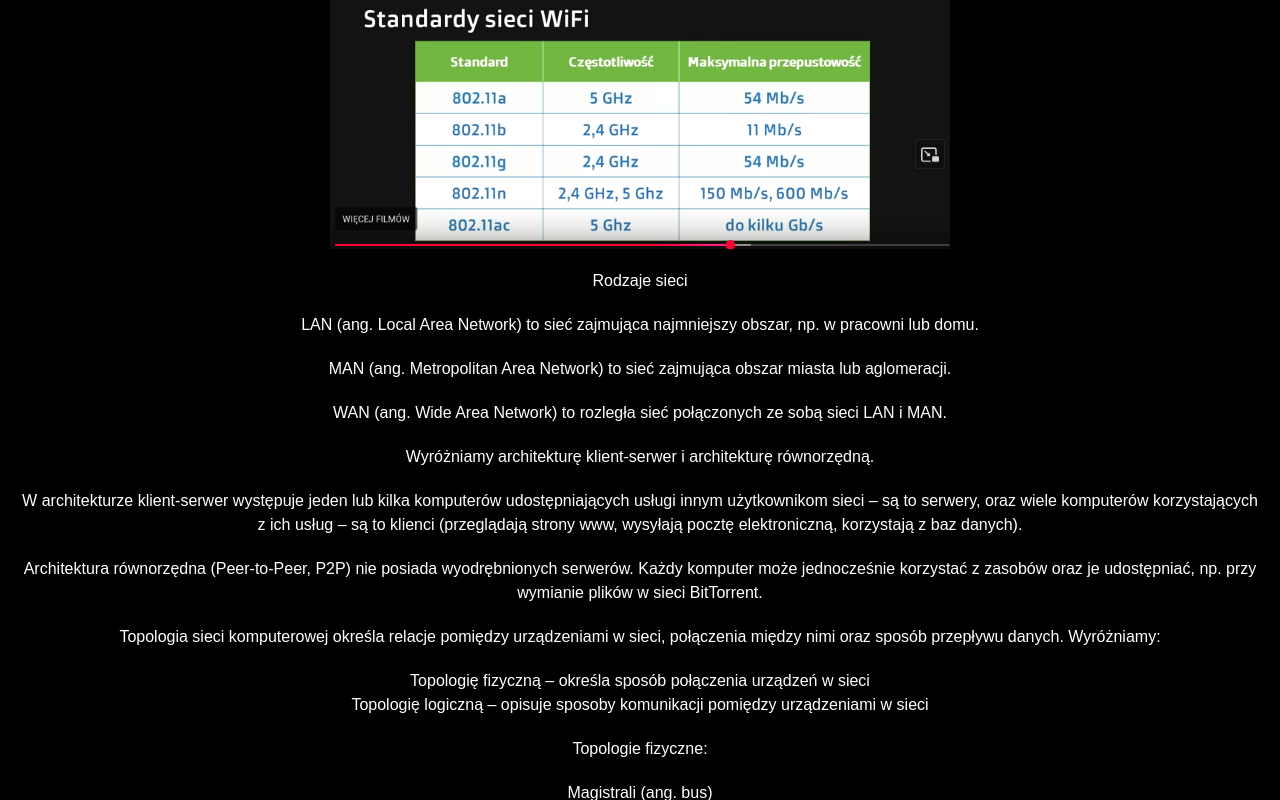
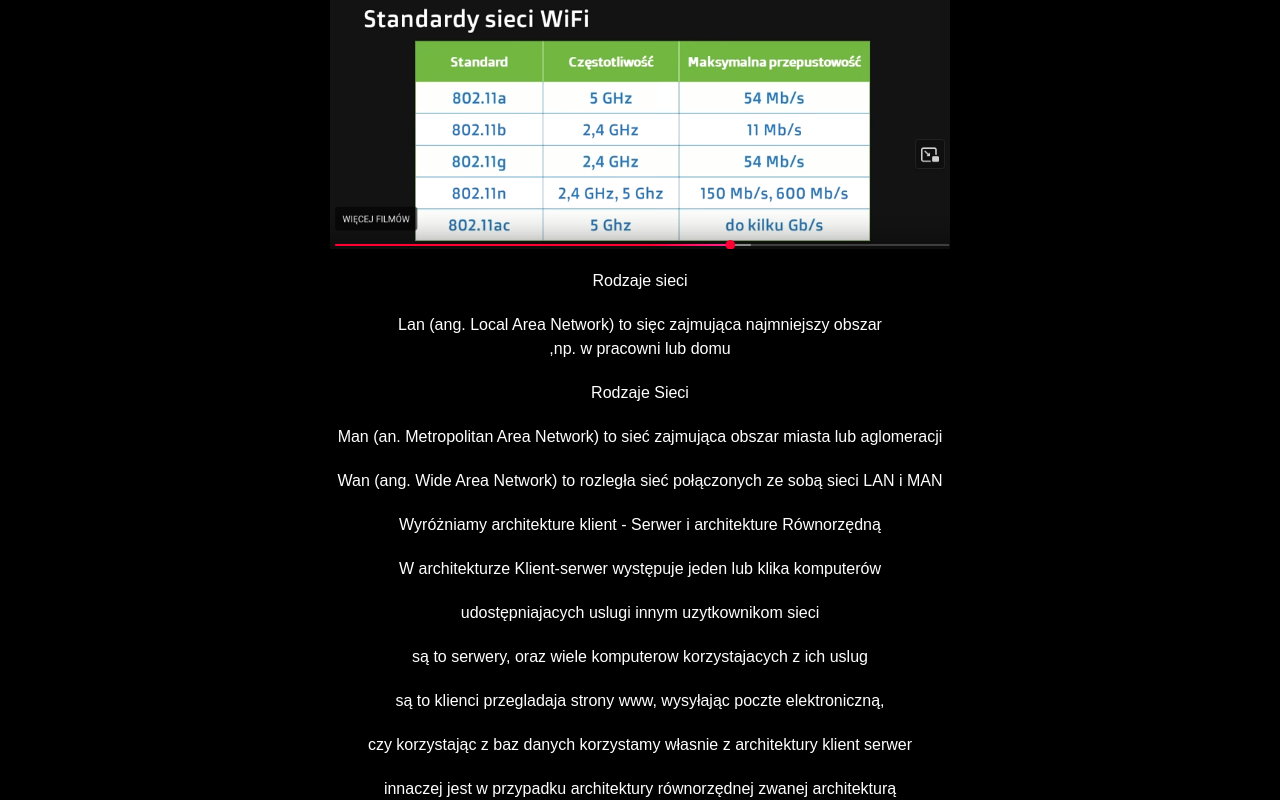
Before and after one commit to itachiszep/sekta, a Next.js app: page /siecikomputerowe/odcinki/odc1 in a window 1280 px wide. Shown: the part 11200-12000 px from the top of the page. Built offline with nearby package versions, Linux system fonts and the light colour scheme.

Commit message:
added title

```diff
--- /dev/null
+++ b/src/pages/motivation/noexcuses.jsx
@@ -0,0 +1,18 @@
+import react from "react"
+
+
+const noexcuses = () => {
+    return(
+<div>
+    <div className='center'>
+        <img className="itachi" src="/images/itachi-uchiha-naruto-amoled-black-background-minimal-art-3840x2160-6478.jpg"/>
+        <iframe width="853" height="480" src="https://www.youtube.com/embed/wnHW6o8WMas"></iframe>
+    </div>
+</div>
+
+
+
+      )
+}
+
+export default noexcuses
--- a/src/pages/muzyka/typeg/pocotafera.jsx
+++ b/src/pages/muzyka/typeg/pocotafera.jsx
@@ -10,7 +10,8 @@ const pocotaafera = () => {
         <img className="itachi" src="/images/itachi-uchiha-naruto-amoled-black-background-minimal-art-3840x2160-6478.jpg"/>
 <iframe width="853" height="480" src="https://www.youtube.com/embed/GoVaAB6QBtc"></iframe>
 <iframe width="853" height="480" src="https://www.youtube.com/embed/6PCvhNPWRsE"></iframe> </div>
-    </div>  )
+    </div>
+     )
 }
 
 export default pocotaafera
--- a/src/pages/siecikomputerowe/odcinki/odc1.jsx
+++ b/src/pages/siecikomputerowe/odcinki/odc1.jsx
@@ -76,68 +76,92 @@ const odc1 = () => {
         <p>Zalety:</p>
         <p>Niski koszt zakupu</p>
         <p>Łatwe w montażu i instalacji</p>
-<p>Łatwość diagnozowania i naprawy usterek</p>
-
+        <p>Łatwośc diagnozowania i naprawy usterek</p>
         <p>Wady:</p>
         <p>Wrażliwość na zakłócenie elektromagnetyczne</p>
-<p>Niewielka odległość pomiędzy węzłami sieci</p>
+        <p>Niewielka odległość pomiedzy węzłami sieci</p>
         <p>Mniejsza przepustowość w porównaniu do światłowodu</p>
-
-<p>Podsumowanie - media światłowodowe</p>
+        <p>Podsumowanie - media swiatłowodowe</p>
         <p>Zalety:</p>
         <p>Wysoka przepustowość</p>
         <p>Transmisja na duże odległości</p>
         <p>Znikoma wrażliwość na zakłócenia elektromagnetyczne</p>
-
         <p>Wady:</p>
         <p>Rozmycie sygnału</p>
         <p>Trudniejsze w instalacji</p>
         <p>Drogi osprzęt sieciowy wykorzystujący światłowody</p>
-
         <p>Media bezprzewodowe - fale radiowe</p>
         <p>Fale radiowe to promieniowanie elektromagnetyczne z zakresu częstotliwości od 3 Hz do około 3 THz</p>
-<p>Fale długie, fale krótkie, fale średnie, fale ultrakrótkie</p>
-<img class="itachi" src="/images/niko19.png" alt="Fale radiowe"/>
+        <p>Fale długie, fale krótkie fale średnie fale ultrakrótkie</p>
+        <img className="itachi" src="/images/niko19.png"/>
+        <p>Rodzaje sieci</p>
+        <p>Lan (ang. Local Area Network) to sięc zajmująca najmniejszy obszar<br/>
+        ,np. w pracowni lub domu</p>
 
-<p>Rodzaje sieci</p>
-<p>LAN (ang. Local Area Network) to sieć zajmująca najmniejszy obszar, np. w pracowni lub domu.</p>
-<p>MAN (ang. Metropolitan Area Network) to sieć zajmująca obszar miasta lub aglomeracji.</p>
-<p>WAN (ang. Wide Area Network) to rozległa sieć połączonych ze sobą sieci LAN i MAN.</p>
-
-<p>Wyróżniamy architekturę klient-serwer i architekturę równorzędną.</p>
-<p>W architekturze klient-serwer występuje jeden lub kilka komputerów udostępniających usługi innym użytkownikom sieci – są to serwery, oraz wiele komputerów korzystających z ich usług – są to klienci (przeglądają strony www, wysyłają pocztę elektroniczną, korzystają z baz danych).</p>
-
-<p>Architektura równorzędna (Peer-to-Peer, P2P) nie posiada wyodrębnionych serwerów. Każdy komputer może jednocześnie korzystać z zasobów oraz je udostępniać, np. przy wymianie plików w sieci BitTorrent.</p>
-
-<p>Topologia sieci komputerowej określa relacje pomiędzy urządzeniami w sieci, połączenia między nimi oraz sposób przepływu danych. Wyróżniamy:</p>
-<ul>
-  <li>Topologię fizyczną – określa sposób połączenia urządzeń w sieci</li>
-  <li>Topologię logiczną – opisuje sposoby komunikacji pomiędzy urządzeniami w sieci</li>
-</ul>
-
-<p>Topologie fizyczne:</p>
-<ul>
-  <li>Magistrali (ang. bus)</li>
-  <li>Pierścienia (ang. ring)</li>
-  <li>Gwiazdy (ang. star)</li>
-  <li>Rozszerzona gwiazda (ang. extended star) – w większych sieciach</li>
-  <li>Siatki (ang. mesh)</li>
-</ul>
-
-<p>Topologia magistrali cechuje się tym, iż wszystkie urządzenia podłączone są do wspólnego medium transmisyjnego, zwykle kabla koncentrycznego. Wadą była niewielka przepustowość (maks. 10 Mb/s) i duża podatność na awarie. Zaletą – niski koszt wdrożenia.</p>
-
-<p>Topologia pierścienia: każde urządzenie podłączone jest z dwoma sąsiadami, tworząc zamknięty krąg. Można stosować różne media transmisyjne. Wadą jest przerwanie działania całej sieci w przypadku awarii jednego komputera. Stosuje się podwójny pierścień, aby temu zapobiec.</p>
-
-<p>Topologia gwiazdy: urządzenia podłączone są do centralnego punktu (Hub lub Switch), który stanowi punkt dostępu do sieci. Najczęściej stosowana w lokalnych sieciach komputerowych, prosta w projektowaniu, odporna na awarie, łatwo zarządzalna. Wadą może być koszt budowy związany z zastosowaniem dodatkowych urządzeń i metrów kabla.</p>
-
-<h1>Topologia logiczna</h1>
-<p>Definiuje sposoby i reguły komunikacji urządzeń w sieci. Wyróżniamy:</p>
-<ul>
-  <li>Topologię punkt-punkt – dane przesyłane są od jednego urządzenia do drugiego, bezpośrednio lub pośrednio.</li>
-  <li>Topologię pierścienia</li>
-  <li>Topologię wielodostępową</li>
-</ul>
-
+          <p>Rodzaje Sieci</p>
+          <p>Man (an. Metropolitan Area Network) to sieć zajmująca obszar miasta lub aglomeracji</p>
+          <p>Wan (ang. Wide Area Network) to rozległa sieć połączonych ze sobą sieci LAN i MAN</p>
+          <p>Wyróżniamy architekture klient - Serwer i architekture Równorzędną</p>
+          <p>W architekturze Klient-serwer występuje jeden lub klika komputerów</p>
+          <p>udostępniajacych uslugi innym uzytkownikom sieci</p>
+          <p>są to serwery, oraz wiele komputerow korzystajacych z ich uslug</p>
+          <p>są to klienci przegladaja strony www, wysyłając poczte elektroniczną,</p>
+          <p>czy korzystając z baz danych korzystamy własnie z architektury klient serwer</p>
+          <p>innaczej jest w przypadku architektury równorzędnej zwanej architekturą</p>
+          <p>Peer-to-Peer (P2P)</p>
+          <p>Nie wystepuje tutaj jeden lub wiecej komputerow udostepniajacych usługi, lecz</p>
+          <p>wiele komputerow na tych samych prawach</p>
+          <p>Każdy komputer w tej sieci może jednoczesnie korzystać z zasobów oraz je udostępniac</p>
+          <p>korzystajac z usług wymiany plikow np. bittorrent korzystamy właśnie z architektury równorzędnej</p>
+          <p>Topologia sieci komputerowej okresla relacje pomiedzy urzadzeniam w sieci <br/>
+             polaczenia miedzi nimi oraz sposob przeplywu danych, topologię sieci dzielimy na fizyczną która
+            określa sposób połączenia urządzeń w sieci <br/>
+            oraz topologie logiczną któ©a opisuje sposoby komunikacji pomiedzy urządzeniami w sieci <br/>
+          </p>
+          <p>Topologie fizyczne: <br/>
+          magistrali(ang.bus)<br/>
+          pierścienia(ang.ring)<br/>
+          gwiazdy(ang.star) <br/>
+          W wiekszych sieciach: <br/>
+          rozszerzona gwiazda(ang.extended star) <br/>
+          siatki(ang.mesh)<br/>
+          </p>
+          <p>Topologia Magistrali  </p> <br/>
+          <p>Cechuje się tym iż wszystkie urządzenia podłączone są do wspólnego medium transmisyjnego </p> <br/>
+          powszechnie stosowanym w tej topologii medium transmisyjnym był kabel koncentryczny <br/>
+          ,zastosowanie koncentryka jako fizyczne medium stanowiło Jedna z wad tej topologii a mianowicie <br/>
+          niewielką przepustowość, Przypominam,że w przypadku koncentryka jest to maksymalnie 10 Mb/s
+          topologia ta była stosowana do lokalnych sieci komputerowych, celowo używam tutaj słowa była, <br/>
+          ponieważ nie jest już powszechnie stosowana<br/>
+          Poza niską przepustowością charakteryzowała ją również duża podatność na awarie.<br/>
+          Wyobraźcie sobie ,że w momencie przerywania kabla koncentrycznego, cała sięc przestawała działać <br/>
+          Niewątpliwą zaletą w stosowaniu tej topologii był niewielki koszt jej wdrożenia ponieważ nie <br/>
+          trzeba było tutaj stosować setek metrów kabla ani żądnych urządzeń pośredniczących <br/>
+          W Topologii pierścienia każde urządzenie podłączone jest z dwoma sąsiadami tworząc zamknięty krąg,<br/>
+          podobnie jak w przypadku topologii magistrali przy budowie nie stosuje się dużej ilości <br/>
+          oraz dodatkowych urządzeń. Ponadto można wykorzystać różne Media transmisyjne począwszy od kabla koncentrycznego <br/>
+          poprzez skrętke aż do kabli światłowodowych, Wadą tej topologii jest fakt iż przerwanie medium lub awaria <br/>
+          jednego z komputerów powoduje przerwę w działaniu całej sieci aby temu zapobiec stosuje sie tak zwany podwójny <br/>
+          pierscien czyli podwaja się liczbę połąćzeń miedzy urządzeniami, wówczas taką topologię nazywa sie topologia podwojnego <br/>
+          pierscienia,No i została nam jeszcze topologia gwiazdy, w której urządzenia podłączone są do centalnego puntku stanowiącego<br/>
+          punkt dostępu do sieci, dawniej punkty te stanowiły koncentratory z angielskiego Hub <br/>
+          obecnie natomiast stosuje sie przełączniki z angielskiego switch<br/>
+          w lokalnych sieciach komputerowych jest to najczesciej spotykana topologia ponieważ jest prosta
+          w zaprojektowaniu budowie oraz rozbudowie, dodatkowo odporna jest na awarie i łątwo zarządzalna <br/>
+          Ponadto przy jej budowie wykorzystać różne Media transmisyjne takie jak skrętka  miedziana,<br/>
+          kabel światłowodowy czy też fale radiowe, istotną wadę może stanowić koszt budowy takiej sieci, ponieważ <br/>
+          wymagane jest zastosowanie dodatkowych urządzeń, wspomnianych wcześniej switchy oraz wiele metrów kabla.
+          <h1>Topologia Logiczna definuje sposoby oraz reguły Komunikacji urządzeń w sieci, <br/>
+          w sieciach komputerowych wyroznic mozemy trzy topologie logiczne,bedą to: <br/>
+          Topologia punkt punkt <br/>
+          Topologia pierscienia <br/>
+          Topologia wielodostepowa <br/>
+          <p>W topologii typu punkt punkt dane przesyłane są tylko od jednego urządzenia do drugiego <br/>
+          urządzenia te mogą być podłączone ze sobą bezpośrednio na przyklad komputer z przełącznikiem <br/>
+          jak również pośrednio z wykorzystaniem urządzeń pośredniczących, zarowno w jedynm jak i w drugim przypadku mowic mozemy <br/>
+          o logicznym połączeniu typu punt punkt 26.38
+          </p>
+          </h1>
         </div>
 
 
```
Lines whose indentation alone changed are shown as unchanged.
